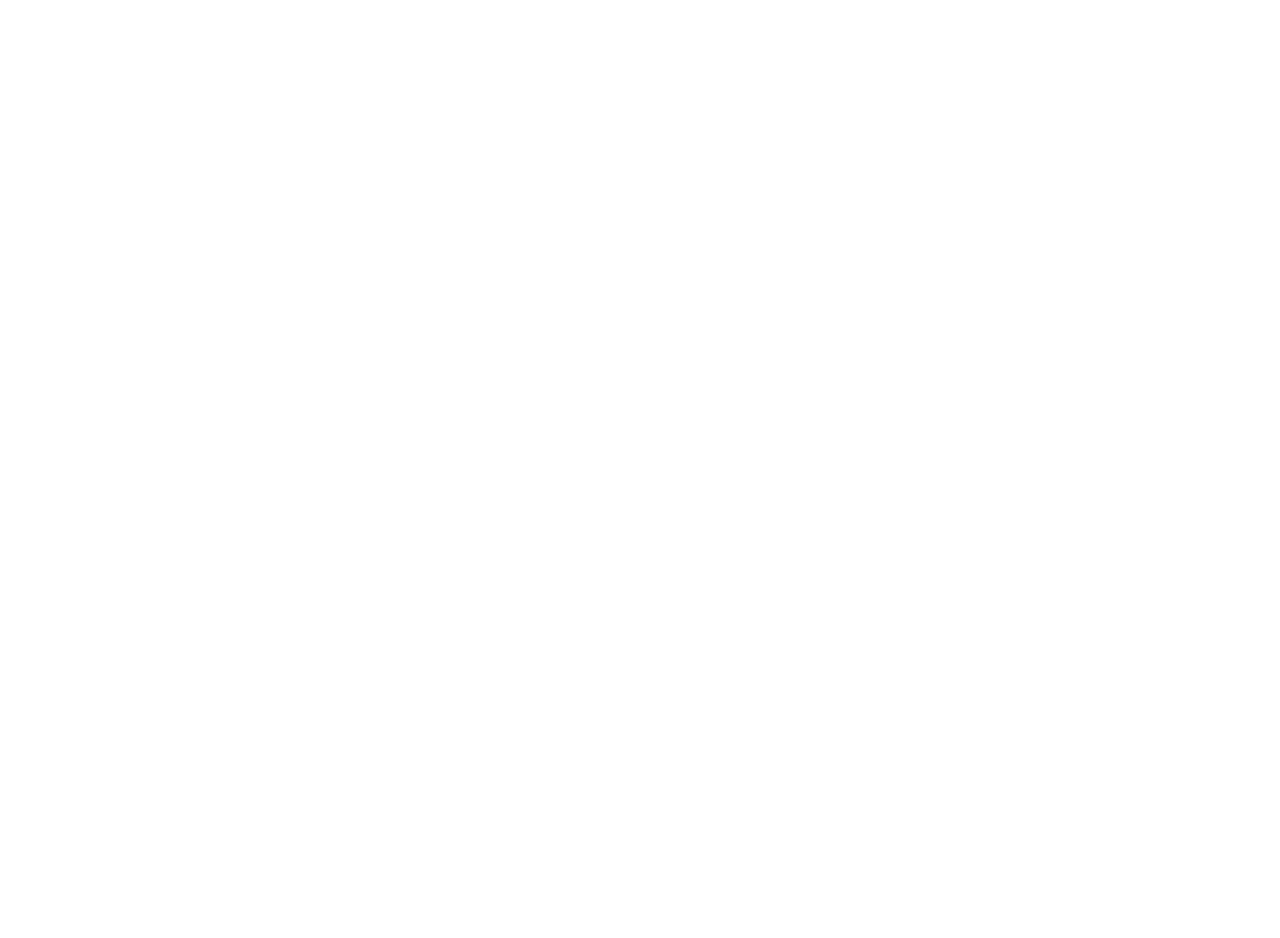
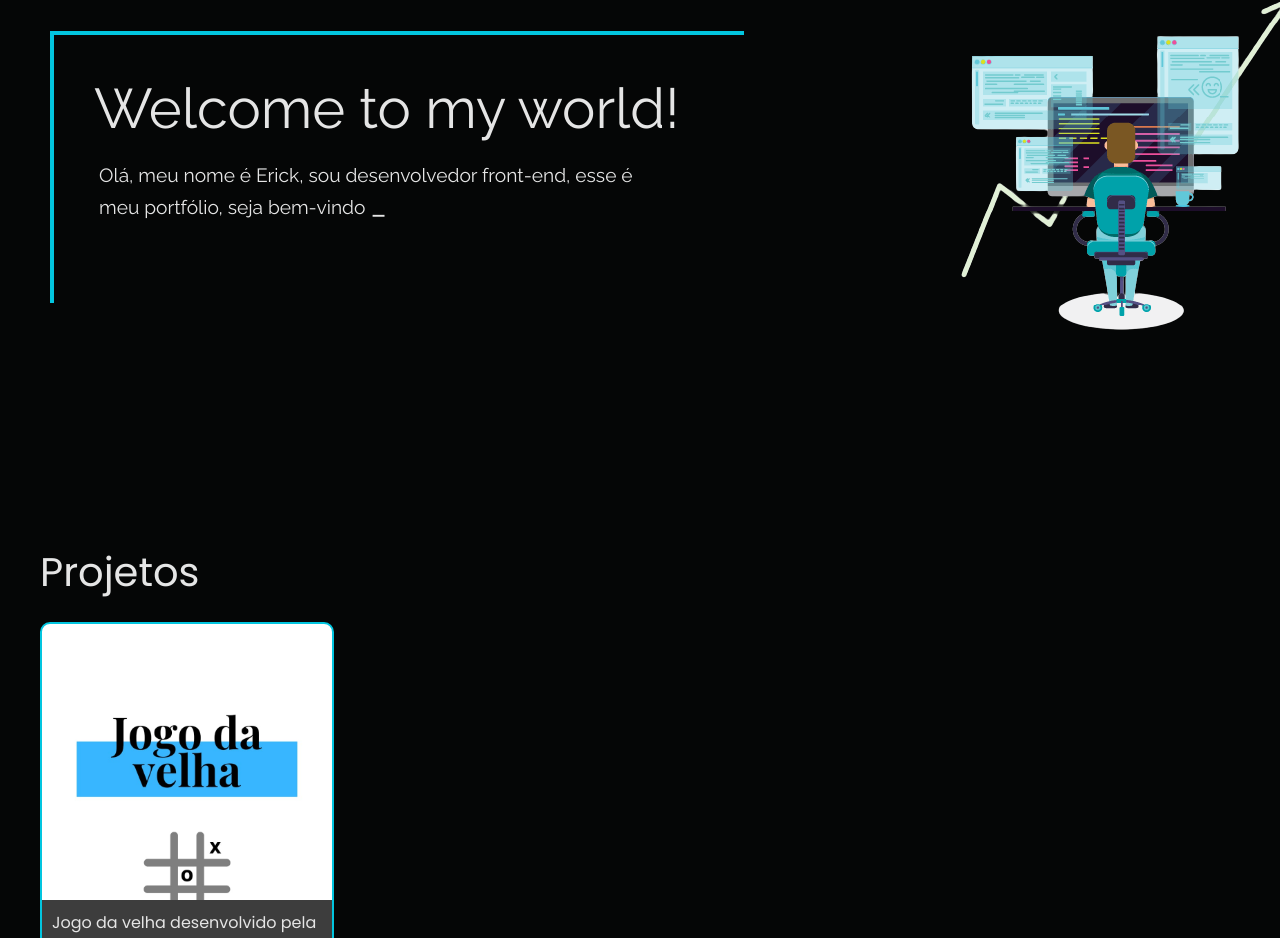
Before and after one commit to ErickBalbino/portfolio-2.0, a React (Vite) app: page / in a window 1280 px wide. Shown: the part 258-1196 px from the top of the page. Before the commit the page ends 800 px from the top, so only its background shows below. Built offline with nearby package versions, Linux system fonts and the light colour scheme.

Commit message:
started project section

```diff
--- a/src/App.jsx
+++ b/src/App.jsx
@@ -2,8 +2,8 @@
 import './App.css'
 import { BrowserRouter as Router, Routes, Route} from 'react-router-dom'
 
+import Header from './components/layout/Header'
 import Home from './components/pages/Home'
-import Header from './components/layout/Header'
 
 export default function App() {
   return (
--- a/src/components/pages/Home.jsx
+++ b/src/components/pages/Home.jsx
@@ -1,7 +1,30 @@
 import React from 'react'
+import * as styles from './css/Home.css.jsx'
+
+import ProjectCard from '../project/ProjectCard'
 
 export default function Home() {
   return (
-    <div>Home</div>
+    <styles.Container>
+      <styles.Introduction>
+        <styles.TextWrapper>
+          <h1>Welcome to my world!</h1>
+
+          <p>
+            Olá, meu nome é Erick, sou desenvolvedor front-end, esse é meu portfólio, seja bem-vindo <span id='underline'>_</span>
+          </p>
+        </styles.TextWrapper>
+
+        <styles.Image>
+          <img src="/assets/images/desenvolvedor.png" alt="imagem de um desenvolvedor codando" />
+        </styles.Image>
+      </styles.Introduction>
+
+      <styles.Projects>
+        <h1>Projetos</h1>
+
+        <ProjectCard srcImage='jogo-da-velha.jpeg' text='Jogo da velha desenvolvido pela linguagem JavaScript!' />
+      </styles.Projects>
+    </styles.Container>
   )
 }
--- /dev/null
+++ b/src/components/pages/css/Home.css.jsx
@@ -0,0 +1,70 @@
+import styled from 'styled-components'
+
+export const Container = styled.main`
+`
+
+export const Introduction = styled.div`
+    background-color: #050606;
+    display: flex;
+    justify-content: space-between;
+    align-items: center;
+    height: 100vh;
+    padding-top: 50px;
+`
+
+export const TextWrapper = styled.div`
+    margin: 0 50px ;
+    border-top: 4px solid #02C5DF;
+    border-left: 4px solid #02C5DF;
+    padding: 40px 40px 80px 40px;
+
+    h1, p{
+        color: #e5e5e5;
+    }
+
+    h1{
+        font-family: 'Raleway', sans-serif;
+        font-size: 3.5rem;
+        font-weight: 500;
+        padding-bottom: 20px;
+    }
+
+    p{
+        width: 90%;
+        font-size: 1.2rem;
+        font-family: 'Raleway', sans-serif;
+        padding-left: 5px;
+        line-height: 1.5;
+
+        #underline{
+            animation: showAndHide 0.7s infinite;
+            font-size: 1.4rem;
+        }
+
+        @keyframes showAndHide {
+            50%{
+                opacity: 0;
+            }
+
+            100%{
+                opacity: 1;
+            }
+        }
+    }
+`
+
+export const Image = styled.div`
+
+`
+
+export const Projects = styled.div`
+    background-color: #050606;
+    padding: 0 0px 60px 40px;
+
+    h1{
+        color: #e5e5e5;
+        font-size: 2.5rem;
+        font-weight: 400;
+        padding-bottom: 20px;
+    }
+`
--- /dev/null
+++ b/src/components/project/ProjectCard.jsx
@@ -0,0 +1,12 @@
+import React from 'react'
+import * as styles from './css/ProjectCard.css.jsx'
+
+export default function ProjectCard({ srcImage, text }) {
+  return (
+    <styles.Container bgImage={srcImage}>
+        <p>
+            {text}
+        </p>
+    </styles.Container>
+  )
+}
--- /dev/null
+++ b/src/components/project/css/ProjectCard.css.jsx
@@ -0,0 +1,32 @@
+import styled from 'styled-components'
+
+export const Container = styled.div`
+    width: 23vw;
+    height: 350px;
+    background-image: ${props => `url('assets/images/${props.bgImage}')`};
+    background-size: cover;
+    background-position: center;
+    background-repeat: no-repeat;
+    display: flex;
+    align-items: flex-end;
+    border-radius: 10px;
+    border: 2px solid #02C5DF;
+
+
+    p{
+        color: #e5e5e5;
+        background-color: #3d3d3d;
+        padding: 10px;
+        transition: 0.5s ease-in-out height;
+    }
+
+    &:hover{
+        p{
+            display: flex;
+            align-items: center;
+            height: 100%;
+            text-align: center;
+            cursor: pointer;
+        }
+    }
+`
```
